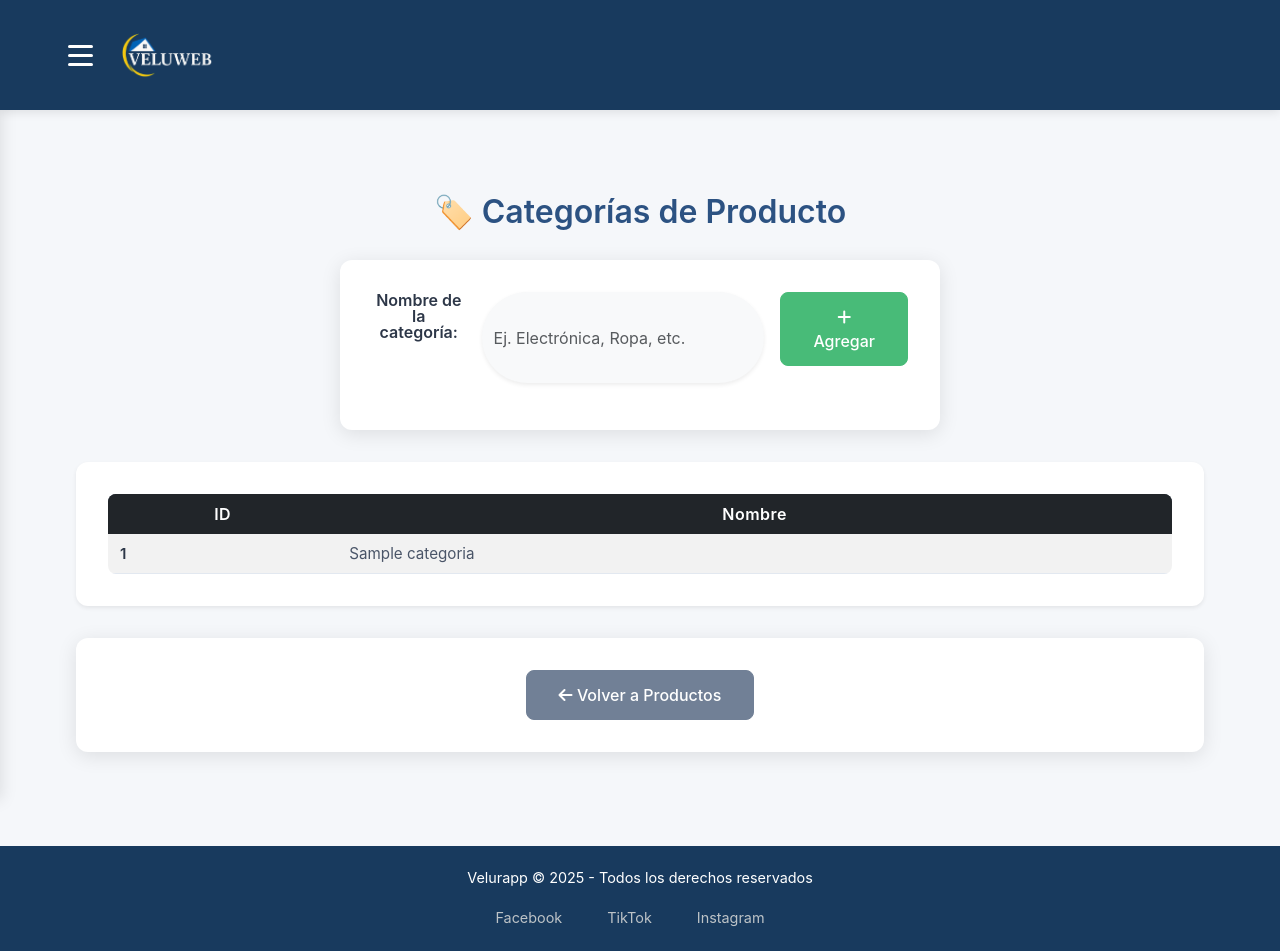
After one commit to Andynoz/Proyecto_Veluweb_2.0, a Django app: page /categorias/ in a window 1280 px wide. The commit adds this page. Run offline with Django 5.2, Linux system fonts and the light colour scheme; a user stored in the database is signed in; tables that the repository leaves empty hold one stand-in row (values such as "Sample post").

Commit message:
agrego categorias para crud de productos

```diff
--- a/Proyecto_Veluweb/todo/forms.py
+++ b/Proyecto_Veluweb/todo/forms.py
@@ -6,7 +6,7 @@ from django.contrib.auth.forms import AuthenticationForm
 from .models import Producto
 from .models import Factura, DetalleFactura
 from django.forms import inlineformset_factory
-
+from .models import Categoria
 
 class ClienteForm(forms.ModelForm): #Formulario para registrar clientes
     telefono = forms.CharField(
@@ -80,7 +80,7 @@ class LoginForm(AuthenticationForm):
 class ProductoForm(forms.ModelForm):
     class Meta:
         model = Producto
-        fields = ['nombre', 'codigo', 'precio', 'descripcion', 'imagen']
+        fields = ['nombre', 'codigo', 'precio', 'descripcion', 'imagen', 'categoria']
         widgets = {
             'nombre': forms.TextInput(attrs={
                 'class': 'form-control rounded-pill border-0 shadow-sm',
@@ -112,9 +112,32 @@ class ProductoForm(forms.ModelForm):
                 'class': 'form-control',
                 'onchange': 'previewImage(event)'
             }),
+            'categoria': forms.Select(attrs={
+                'class': 'form-select rounded-pill border-0 shadow-sm',
+                'required': 'true'
+                }),
         }
 
+def clean_categoria(self):
+        categoria = self.cleaned_data.get('categoria')
+        if not categoria:
+            raise forms.ValidationError("Selecciona una categoría.")
+        return categoria
 
+class CategoriaForm(forms.ModelForm):
+    class Meta:
+        model = Categoria
+        fields = ['nombre']
+        labels = {
+            'nombre': 'Nombre de la categoría'
+        }
+        widgets = {
+            'nombre': forms.TextInput(attrs={
+                'class': 'form-control rounded-pill border-0 shadow-sm',
+                'placeholder': 'Ej. Electrónica, Ropa, etc.',
+                'required': True
+            })
+        }
 
 # FACTURAS
 
--- a/Proyecto_Veluweb/todo/models.py
+++ b/Proyecto_Veluweb/todo/models.py
@@ -24,6 +24,14 @@ class PasswordResetToken(models.Model):
     def is_valid(self):
         return timezone.now() < self.expires_at
 
+# CATEGORÍAS
+class Categoria(models.Model):
+    nombre = models.CharField(max_length=100)
+
+    def __str__(self):
+        return self.nombre
+
+
 # PRODUCTOS
 
 class Producto(models.Model):
@@ -33,10 +41,14 @@ class Producto(models.Model):
     descripcion = models.TextField(blank=True, null=True)
     imagen = models.ImageField(upload_to='productos/', blank=True, null=True)
     creado = models.DateTimeField(auto_now_add=True)
+    activo = models.BooleanField(default=True)
+    categoria = models.ForeignKey('Categoria', on_delete=models.PROTECT)
 
     def __str__(self):
         return f"{self.nombre} - {self.codigo}"
 
+
+# FACTURAS
 
 class Factura(models.Model):
     cliente = models.ForeignKey(Cliente, on_delete=models.CASCADE)
--- /dev/null
+++ b/Proyecto_Veluweb/todo/templates/productos/categorias.html
@@ -0,0 +1,46 @@
+{% extends "todo/layout2.html" %}
+{% load static %}
+
+{% block content %}
+<div class="container mt-4">
+    <h1 class="text-center mb-4">🏷️ Categorías de Producto</h1>
+
+    <form method="post" class="mb-4 d-flex gap-3">
+        {% csrf_token %}
+        {{ form.nombre.label_tag }}
+        {{ form.nombre }}
+        <button type="submit" class="btn btn-success">
+            <i class="fas fa-plus"></i> Agregar
+        </button>
+    </form>
+
+    <div class="table-responsive shadow-sm">
+        <table class="table table-striped text-center align-middle">
+            <thead class="table-dark">
+                <tr>
+                    <th>ID</th>
+                    <th>Nombre</th>
+                </tr>
+            </thead>
+            <tbody>
+                {% for categoria in categorias %}
+                <tr>
+                    <td>{{ categoria.id }}</td>
+                    <td>{{ categoria.nombre }}</td>
+                </tr>
+                {% empty %}
+                <tr>
+                    <td colspan="2" class="text-muted">No hay categorías registradas.</td>
+                </tr>
+                {% endfor %}
+            </tbody>
+        </table>
+    </div>
+
+    <div class="mt-4 text-center">
+        <a href="{% url 'productos_index' %}" class="btn btn-secondary">
+            <i class="fas fa-arrow-left"></i> Volver a Productos
+        </a>
+    </div>
+</div>
+{% endblock %}
--- a/Proyecto_Veluweb/todo/templates/productos/editar.html
+++ b/Proyecto_Veluweb/todo/templates/productos/editar.html
@@ -8,6 +8,11 @@
         </h2>
         <form method="POST" enctype="multipart/form-data" class="needs-validation" novalidate>
             {% csrf_token %}
+            <div class="col-md-6">
+                <label for="id_categoria" class="form-label">Categoría</label>
+                {{ form.categoria }}
+            </div>
+
             {% if form.errors %}
             <div class="alert alert-danger">
                 <h5>⚠️ Errores en el formulario:</h5>
--- a/Proyecto_Veluweb/todo/urls.py
+++ b/Proyecto_Veluweb/todo/urls.py
@@ -33,6 +33,7 @@ urlpatterns = [
     path('productos/editar/<int:pk>/', views.editar_producto, name='editar_producto'),
     path('productos/eliminar/<int:pk>/', views.eliminar_producto, name='eliminar_producto'),
     path('productos/detalle/<int:pk>/', views.detalle_producto, name='detalle_producto'),
+    path('categorias/', views.categorias_index, name='categorias_index'),
 
     # CRUD Facturas
     path('facturas/', views.lista_facturas, name='lista_facturas'),
--- a/Proyecto_Veluweb/todo/views.py
+++ b/Proyecto_Veluweb/todo/views.py
@@ -21,7 +21,8 @@ from django.forms import modelformset_factory
 from django.contrib.auth.decorators import login_required
 from django.core.paginator import Paginator
 from django.db.models import Q
-
+from .models import Categoria
+from .forms import CategoriaForm
 
 
 def home(request):
@@ -219,10 +220,16 @@ def productos_index(request):
 
     if query:
         productos_lista = Producto.objects.filter(
-            Q(nombre__icontains=query) | Q(descripcion__icontains=query)
+            Q(activo=True) & (
+                Q(nombre__icontains=query) |
+                Q(descripcion__icontains=query) |
+                Q(codigo__icontains=query)
+            )
         ).order_by('-id')
+
     else:
-        productos_lista = Producto.objects.all().order_by('-id')
+        productos_lista = Producto.objects.filter(activo=True).order_by('-id')
+
 
     paginator = Paginator(productos_lista, 5)
     pagina = request.GET.get('page')
@@ -259,9 +266,11 @@ def editar_producto(request, pk):
 def eliminar_producto(request, pk):
     producto = get_object_or_404(Producto, pk=pk)
     if request.method == 'POST':
-        producto.delete()
+        producto.activo = False
+        producto.save()
         return redirect('productos_index')
-    return render(request, 'productos/eliminar.html', {'producto': producto})
+    return redirect('productos_index')
+
 
 @login_required
 def detalle_producto(request, pk):
@@ -277,6 +286,20 @@ def detalle_producto(request, pk):
     }
 
     return render(request, 'productos/detalle.html', contexto)
+
+@login_required
+def categorias_index(request):
+    categorias = Categoria.objects.all()
+    form = CategoriaForm(request.POST or None)
+    if request.method == "POST" and form.is_valid():
+        form.save()
+        return redirect('categorias_index')
+
+    return render(request, 'productos/categorias.html', {
+        'categorias': categorias,
+        'form': form
+    })
+
 
 #FACTURAS
 
```
Also changed, not shown: Proyecto_Veluweb/todo/templates/productos/crear.html (+8 -0 lines), Proyecto_Veluweb/todo/templates/productos/index.html (+12 -4 lines).
